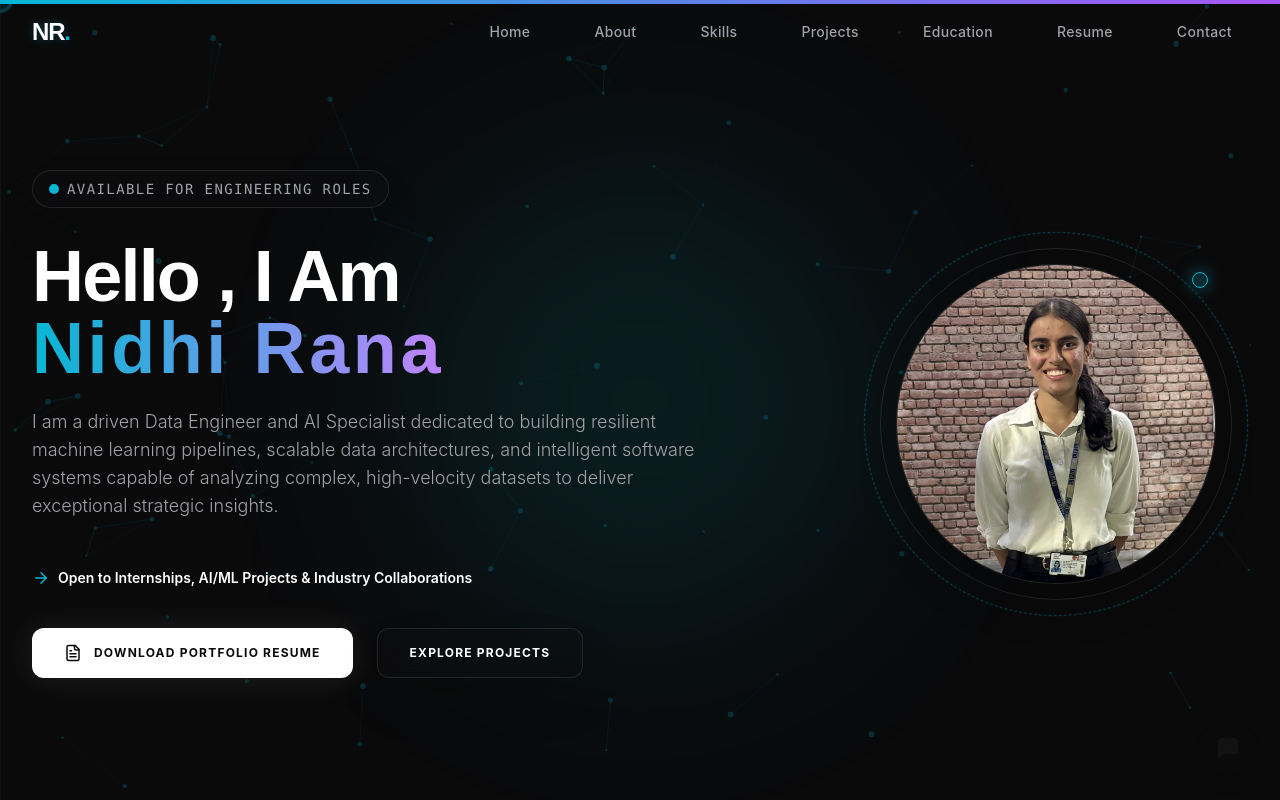
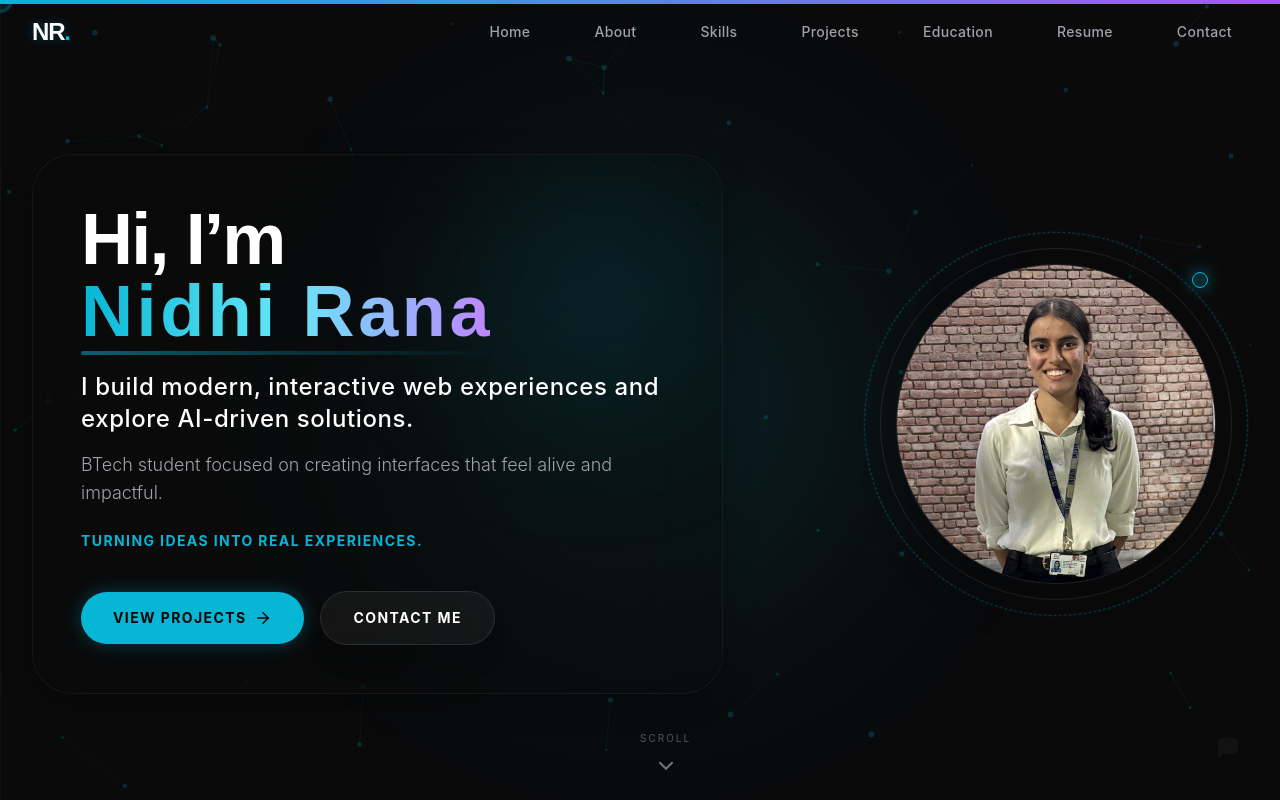
Before and after one commit to NidhiRana9/nidhi-portfolio, a React (Vite) app: page / in a window 1280 px wide. Shown: the top 800 px of the page. Built offline with nearby package versions, Linux system fonts and the light colour scheme.

Commit message:
ui upgrade

```diff
--- a/src/components/Hero.jsx
+++ b/src/components/Hero.jsx
@@ -1,12 +1,12 @@
 import React from 'react';
 import { motion } from 'framer-motion';
-import { FileText, ArrowRight } from 'lucide-react';
+import { ArrowRight, ChevronDown } from 'lucide-react';
 
 const containerVariants = {
   hidden: { opacity: 0 },
   visible: {
     opacity: 1,
-    transition: { staggerChildren: 0.15, delayChildren: 0.2 }
+    transition: { staggerChildren: 0.15, delayChildren: 0.1 }
   }
 };
 
@@ -34,52 +34,53 @@ export default function Hero() {
             animate="visible"
             className="w-full lg:w-3/5"
           >
-            <motion.div variants={itemVariants} className="inline-block px-4 py-2 border border-white/10 rounded-full bg-card/30 backdrop-blur-md mb-8 shadow-2xl hover:bg-card/50 transition-all duration-500">
-              <span className="text-text-sec text-xs md:text-sm font-mono tracking-widest uppercase flex items-center gap-2">
-                <span className="relative flex h-2.5 w-2.5">
-                  <span className="animate-ping absolute inline-flex h-full w-full rounded-full bg-accent-main opacity-75"></span>
-                  <span className="relative inline-flex rounded-full h-2.5 w-2.5 bg-accent-main"></span>
-                </span>
-                Available for Engineering Roles
-              </span>
-            </motion.div>
+            {/* Glassmorphism Wrapper for Text */}
+            <motion.div
+              variants={itemVariants}
+              className="bg-[#0A0A0B]/40 backdrop-blur-2xl border border-white/5 p-8 md:p-12 rounded-[2.5rem] shadow-[0_8px_32px_rgba(0,0,0,0.3)] relative overflow-hidden group"
+            >
+              {/* Subtle animated gradient glow inside the card */}
+              <div className="absolute top-0 right-0 w-64 h-64 bg-accent-main/10 rounded-full blur-[80px] -z-10 group-hover:bg-accent-main/20 transition-colors duration-700"></div>
 
               <motion.h1 variants={itemVariants} className="text-5xl md:text-7xl font-heading font-extrabold text-text-main mb-6 leading-tight tracking-tight">
-              Hello , I Am <br/>
-              <span className="text-transparent bg-clip-text bg-gradient-to-r from-accent-main to-purple-400 tracking-wider">
+                Hi, I’m <br/>
+                <span className="text-transparent bg-clip-text bg-gradient-to-r from-accent-main via-cyan-300 to-purple-400 tracking-wider relative inline-block">
                   Nidhi Rana
+                  <span className="absolute -bottom-2 left-0 w-full h-1 bg-gradient-to-r from-accent-main to-transparent rounded-full opacity-50"></span>
                 </span>
               </motion.h1>
 
-            <motion.p variants={itemVariants} className="text-base md:text-lg text-text-sec max-w-2xl mb-12 leading-relaxed font-light">
-              I am a driven Data Engineer and AI Specialist dedicated to building resilient machine learning pipelines, scalable data architectures, and intelligent software systems capable of analyzing complex, high-velocity datasets to deliver exceptional strategic insights.
+              <motion.h2 variants={itemVariants} className="text-xl md:text-2xl text-text-main font-medium mb-4 leading-relaxed tracking-wide">
+                I build modern, interactive web experiences and explore AI-driven solutions.
+              </motion.h2>
+
+              <motion.p variants={itemVariants} className="text-base md:text-lg text-text-sec mb-6 leading-relaxed font-light max-w-xl">
+                BTech student focused on creating interfaces that feel alive and impactful.
               </motion.p>
 
-            <motion.p variants={itemVariants} className="text-sm md:text-md text-text-main font-semibold mb-10 flex items-center gap-2">
-              <ArrowRight size={18} className="text-accent-main" />
-              Open to Internships, AI/ML Projects & Industry Collaborations
+              <motion.p variants={itemVariants} className="text-sm md:text-sm text-accent-main font-bold tracking-widest uppercase mb-10 block">
+                Turning ideas into real experiences.
               </motion.p>
 
-            <motion.div variants={itemVariants} className="flex flex-wrap items-center gap-6">
+              <motion.div variants={itemVariants} className="flex flex-wrap items-center gap-4">
                 <motion.a
-                whileHover={{ scale: 1.05 }}
+                  whileHover={{ scale: 1.05, y: -2 }}
                   whileTap={{ scale: 0.95 }}
-                href="/resume.pdf"
-                target="_blank"
-                rel="noreferrer"
-                className="group px-8 py-4 bg-text-main text-background font-bold text-xs tracking-widest uppercase rounded-xl shadow-[0_0_30px_rgba(255,255,255,0.1)] flex items-center gap-3 transition-colors hover:bg-text-sec"
+                  href="#projects"
+                  className="px-8 py-4 bg-gradient-to-r from-accent-main to-cyan-500 text-[#050505] font-bold text-sm tracking-widest uppercase rounded-full shadow-[0_0_20px_rgba(6,182,212,0.3)] flex items-center gap-2 transition-all duration-300 hover:shadow-[0_0_35px_rgba(6,182,212,0.5)]"
                 >
-                <FileText size={18} /> Download Portfolio Resume
+                  View Projects <ArrowRight size={18} />
                 </motion.a>
 
                 <motion.a
-                whileHover={{ scale: 1.05 }}
+                  whileHover={{ scale: 1.05, y: -2 }}
                   whileTap={{ scale: 0.95 }}
-                href="#projects"
-                className="px-8 py-4 bg-card/30 backdrop-blur-md border border-white/10 text-text-main font-bold text-xs tracking-widest uppercase rounded-xl transition-all duration-300 hover:border-accent-main hover:bg-card/50 text-center shadow-2xl"
+                  href="#contact"
+                  className="px-8 py-4 bg-white/5 backdrop-blur-md border border-white/10 text-white font-bold text-sm tracking-widest uppercase rounded-full transition-all duration-300 hover:border-accent-main/50 hover:bg-white/10 text-center shadow-xl"
                 >
-                Explore Projects
+                  Contact Me
                 </motion.a>
+              </motion.div>
             </motion.div>
           </motion.div>
 
@@ -119,6 +120,18 @@ export default function Hero() {
 
         </div>
       </div>
+
+      {/* Floating Scroll Indicator */}
+      <motion.div
+        animate={{ y: [0, 10, 0] }}
+        transition={{ repeat: Infinity, duration: 2, ease: "easeInOut" }}
+        className="absolute bottom-8 left-1/2 -translate-x-1/2 z-20"
+      >
+        <a href="#about" className="flex flex-col items-center justify-center text-text-sec hover:text-accent-main transition-colors duration-300 cursor-pointer group">
+          <span className="text-[10px] uppercase tracking-[0.2em] mb-2 opacity-50 group-hover:opacity-100 transition-opacity">Scroll</span>
+          <ChevronDown size={24} className="opacity-70 group-hover:opacity-100" />
+        </a>
+      </motion.div>
     </section>
   );
 }
```
Lines whose indentation alone changed are shown as unchanged.
